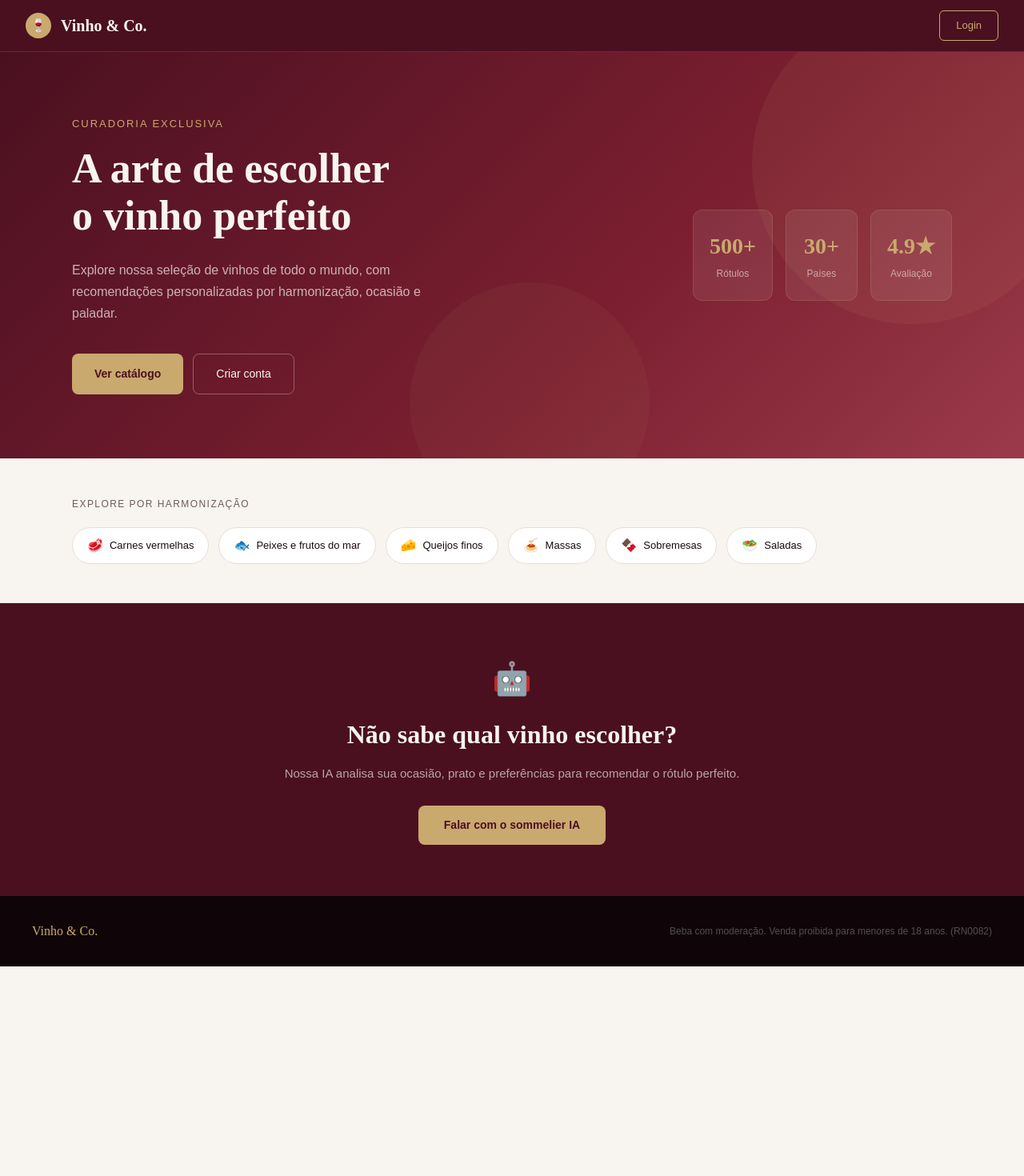
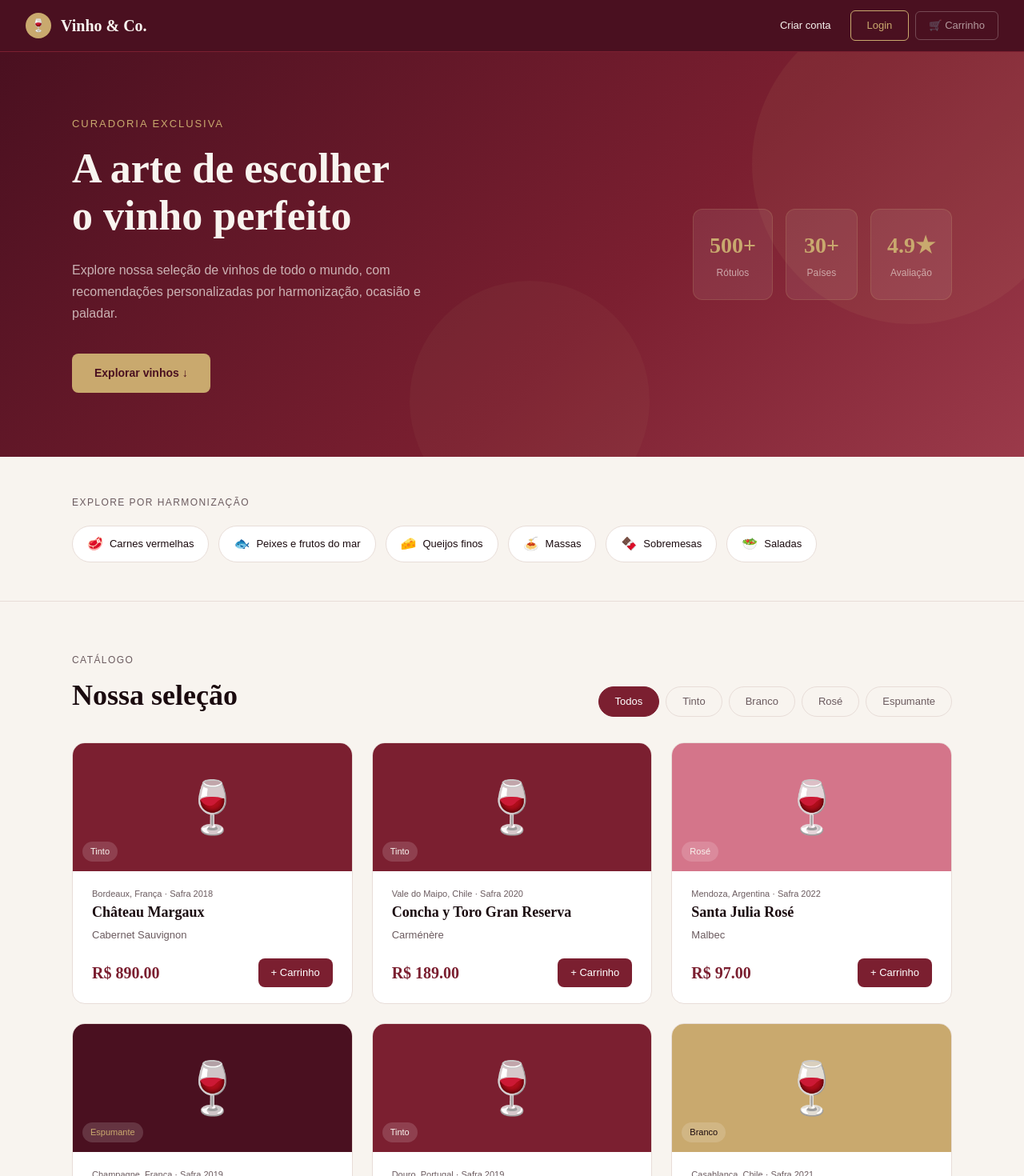
Before and after one commit to TiagoPazzini/ecommerce-vinhos-frontend, a React (Vite) app: page / in a window 1280 px wide. Shown: the top 1470 px of the page at 80% size. Before the commit the page ends 1208 px from the top, so only its background shows below. Built offline with nearby package versions, Linux system fonts and the light colour scheme.

Commit message:
Ajustes no design da navbar. E na lógica de notificação do carrinho

```diff
--- a/src/components/Navbar.jsx
+++ b/src/components/Navbar.jsx
@@ -1,10 +1,12 @@
 import { Link, useLocation, useNavigate } from 'react-router-dom'
 import { useAuth } from '../contexts/AuthContext'
+import { useCatalogoController } from '../controllers/useCatalogoController'
 
 export default function Navbar() {
   const location = useLocation()
   const navigate = useNavigate()
   const { usuario, logout } = useAuth()
+  const { quantidadeTotal } = useCatalogoController()
 
   if (location.pathname === '/login') return null
 
@@ -49,24 +51,121 @@ export default function Navbar() {
 
         {usuario?.perfil === 'cliente' && (
           <>
-            <Link to="/catalogo" style={linkStyle('/catalogo')}>Catálogo</Link>
-            <Link to="/carrinho" style={linkStyle('/carrinho')}>🛒 Carrinho</Link>
+            <button
+              onClick={() => navigate('/carrinho')}
+              style={quantidadeTotal > 0 ? {
+                position: 'relative',
+                background: 'var(--gold)',
+                color: 'var(--wine-dark)',
+                border: 'none',
+                borderRadius: 8,
+                padding: '12px 24px',
+                fontSize: 14,
+                fontWeight: 600,
+                cursor: 'pointer',
+                display: 'flex',
+                alignItems: 'center',
+                gap: 8
+              } : {
+                background: 'transparent',
+                border: '1px solid rgba(248,244,239,0.25)',
+                borderRadius: 6,
+                padding: '7px 16px',
+                color: 'rgba(248,244,239,0.6)',
+                fontSize: 13,
+                cursor: 'pointer',
+                fontFamily: 'DM Sans, sans-serif'
+              }}>
+              🛒 Carrinho
+              {quantidadeTotal > 0 && (
+                <span style={{
+                  position: 'absolute',
+                  top: -8,
+                  right: -8,
+                  background: '#DC2626',
+                  color: '#fff',
+                  borderRadius: '50%',
+                  width: 24,
+                  height: 24,
+                  display: 'flex',
+                  alignItems: 'center',
+                  justifyContent: 'center',
+                  fontSize: 12,
+                  fontWeight: 700
+                }}>
+                  {quantidadeTotal}
+                </span>
+              )}
+            </button>
             <Link to="/pedidos" style={linkStyle('/pedidos')}>Meus pedidos</Link>
           </>
         )}
 
         {!usuario && (
-          <>
-
+          <div style={{ display: 'flex', alignItems: 'center', gap: 8, marginLeft: 16 }}>
+            <Link to="/cadastro" style={{
+              padding: '8px 16px', color: 'var(--cream)', fontSize: 13,
+              fontWeight: 500, textDecoration: 'none', transition: 'all 0.2s'
+            }}>
+              Criar conta
+            </Link>
             <Link to="/login" style={{
-              marginLeft: 8, padding: '8px 20px',
-              border: '1px solid var(--gold)', borderRadius: 6,
+              padding: '8px 20px', border: '1px solid var(--gold)', borderRadius: 6,
               color: 'var(--gold)', fontSize: 13, fontWeight: 500,
-              textDecoration: 'none'
-            }}>
+              textDecoration: 'none', transition: 'all 0.2s'
+            }}
+              onMouseOver={e => { e.target.style.background = 'var(--gold)'; e.target.style.color = 'var(--wine-dark)' }}
+              onMouseOut={e => { e.target.style.background = 'transparent'; e.target.style.color = 'var(--gold)' }}>
               Login
             </Link>
-          </>
+            <button
+              onClick={() => navigate('/carrinho')}
+              style={quantidadeTotal > 0 ? {
+                position: 'relative',
+                background: 'var(--gold)',
+                color: 'var(--wine-dark)',
+                border: 'none',
+                borderRadius: 8,
+                padding: '12px 24px',
+                fontSize: 14,
+                fontWeight: 600,
+                cursor: 'pointer',
+                display: 'flex',
+                alignItems: 'center',
+                gap: 8
+              } : {
+                background: 'transparent',
+                border: '1px solid rgba(248,244,239,0.25)',
+                borderRadius: 6,
+                padding: '7px 16px',
+                color: 'rgba(248,244,239,0.6)',
+                fontSize: 13,
+                cursor: 'pointer',
+                fontFamily: 'DM Sans, sans-serif'
+              }}>
+              🛒 Carrinho
+              {quantidadeTotal > 0 && (
+                <span style={{
+                  position: 'absolute',
+                  top: -8,
+                  right: -8,
+                  background: '#DC2626',
+                  color: '#fff',
+                  borderRadius: '50%',
+                  width: 24,
+                  height: 24,
+                  display: 'flex',
+                  alignItems: 'center',
+                  justifyContent: 'center',
+                  fontSize: 12,
+                  fontWeight: 700
+                }}>
+                  {quantidadeTotal}
+                </span>
+              )}
+            </button>
+
+          </div>
         )}
 
         {usuario && (
--- a/src/models/CarrinhoModel.js
+++ b/src/models/CarrinhoModel.js
@@ -10,7 +10,7 @@ export class CarrinhoModel {
 
     static aumentarQuantidade(carrinho, produtoId){
         return carrinho.map(item =>
-            item.produtoId === produtoId
+            item.produto.id === produtoId
                 ? {...item, quantidade: item.quantidade + 1}
                 : item
         )
--- a/src/pages/Carrinho.jsx
+++ b/src/pages/Carrinho.jsx
@@ -65,7 +65,7 @@ export default function Carrinho() {
               Adicione vinhos ao seu carrinho para continuar
             </p>
             <button
-              onClick={() => navigate('/catalogo')}
+              onClick={() => navigate('/')}
               style={{
                 background: 'var(--wine)',
                 color: '#fff',
@@ -245,7 +245,7 @@ export default function Carrinho() {
 
               {/* Botão continuar comprando */}
               <button
-                onClick={() => navigate('/catalogo')}
+                onClick={() => navigate('/')}
                 style={{
                   background: 'transparent',
                   border: '1px solid var(--border)',
--- a/src/pages/Home.jsx
+++ b/src/pages/Home.jsx
@@ -1,4 +1,5 @@
-import { useNavigate } from 'react-router-dom'
+// src/pages/Home.jsx
+import { useCatalogoController } from '../controllers/useCatalogoController'
 
 const harmonizacoes = [
   { icone: '🥩', label: 'Carnes vermelhas' },
@@ -9,8 +10,19 @@ const harmonizacoes = [
   { icone: '🥗', label: 'Saladas' },
 ]
 
+const tipoCor = {
+  'Tinto': { bg: '#7B1F30', text: '#F8F4EF' },
+  'Branco': { bg: '#C9A96E', text: '#1A0A0E' },
+  'Rosé': { bg: '#D4758A', text: '#F8F4EF' },
+  'Espumante': { bg: '#4A1020', text: '#C9A96E' },
+}
+
 export default function Home() {
-  const navigate = useNavigate()
+  const {
+    filtroTipo, setFiltroTipo,
+    vinhosFiltrados,
+    adicionarAoCarrinho, navigate
+  } = useCatalogoController()
 
   return (
     <div style={{ background: 'var(--cream)', minHeight: '100vh' }}>
@@ -21,14 +33,12 @@ export default function Home() {
         padding: '80px 40px', position: 'relative', overflow: 'hidden'
       }}>
         <div style={{
-          position: 'absolute', top: -60, right: -60,
-          width: 400, height: 400, borderRadius: '50%',
-          background: 'rgba(201,169,110,0.08)',
+          position: 'absolute', top: -60, right: -60, width: 400, height: 400,
+          borderRadius: '50%', background: 'rgba(201,169,110,0.08)',
         }} />
         <div style={{
-          position: 'absolute', bottom: -80, left: '40%',
-          width: 300, height: 300, borderRadius: '50%',
-          background: 'rgba(201,169,110,0.05)',
+          position: 'absolute', bottom: -80, left: '40%', width: 300, height: 300,
+          borderRadius: '50%', background: 'rgba(201,169,110,0.05)',
         }} />
 
         <div style={{ maxWidth: 1100, margin: '0 auto', display: 'flex', alignItems: 'center', justifyContent: 'space-between', gap: 40 }}>
@@ -36,36 +46,21 @@ export default function Home() {
             <p style={{ color: 'var(--gold)', fontSize: 13, fontWeight: 500, letterSpacing: '0.15em', textTransform: 'uppercase', marginBottom: 16 }}>
               Curadoria exclusiva
             </p>
-            <h1 style={{
-              fontFamily: 'Playfair Display, serif',
-              color: 'var(--cream)', fontSize: 52, fontWeight: 700,
-              lineHeight: 1.15, marginBottom: 24
-            }}>
+            <h1 style={{ fontFamily: 'Playfair Display, serif', color: 'var(--cream)', fontSize: 52, fontWeight: 700, lineHeight: 1.15, marginBottom: 24 }}>
               A arte de escolher<br />o vinho perfeito
             </h1>
             <p style={{ color: 'rgba(248,244,239,0.7)', fontSize: 16, lineHeight: 1.7, marginBottom: 36, maxWidth: 460 }}>
               Explore nossa seleção de vinhos de todo o mundo, com recomendações personalizadas por harmonização, ocasião e paladar.
             </p>
-            <div style={{ display: 'flex', gap: 12 }}>
             <button
-                onClick={() => navigate('/catalogo')}
+              onClick={() => document.getElementById('vitrine').scrollIntoView({ behavior: 'smooth' })}
               style={{
                 background: 'var(--gold)', color: 'var(--wine-dark)',
                 border: 'none', borderRadius: 8, padding: '14px 28px',
                 fontSize: 14, fontWeight: 600, cursor: 'pointer'
               }}>
-                Ver catálogo
+              Explorar vinhos ↓
             </button>
-              <button
-                onClick={() => navigate('/cadastro')}
-                style={{
-                  background: 'transparent', color: 'var(--cream)',
-                  border: '1px solid rgba(248,244,239,0.3)', borderRadius: 8,
-                  padding: '14px 28px', fontSize: 14, fontWeight: 500, cursor: 'pointer'
-                }}>
-                Criar conta
-              </button>
-            </div>
           </div>
 
           <div style={{ display: 'flex', gap: 16, flexShrink: 0 }}>
@@ -94,12 +89,14 @@ export default function Home() {
           </p>
           <div style={{ display: 'flex', gap: 12, flexWrap: 'wrap' }}>
             {harmonizacoes.map(({ icone, label }) => (
-              <button key={label} onClick={() => navigate('/catalogo')} style={{
+              <button key={label}
+                onClick={() => document.getElementById('vitrine').scrollIntoView({ behavior: 'smooth' })}
+                style={{
                 display: 'flex', alignItems: 'center', gap: 8,
                 background: '#fff', border: '1px solid var(--border)',
                 borderRadius: 40, padding: '10px 18px',
                 fontSize: 13, color: 'var(--text)', cursor: 'pointer',
-                fontFamily: 'DM Sans, sans-serif', fontWeight: 400,
+                fontFamily: 'DM Sans, sans-serif', transition: 'all 0.2s'
               }}
                 onMouseOver={e => { e.currentTarget.style.borderColor = 'var(--wine)'; e.currentTarget.style.color = 'var(--wine)' }}
                 onMouseOut={e => { e.currentTarget.style.borderColor = 'var(--border)'; e.currentTarget.style.color = 'var(--text)' }}>
@@ -111,14 +108,100 @@ export default function Home() {
         </div>
       </section>
 
+      {/* VITRINE / CATÁLOGO REAL INTEGRAD0 */}
+      <section id="vitrine" style={{ padding: '64px 40px' }}>
+        <div style={{ maxWidth: 1100, margin: '0 auto' }}>
+
+          <div style={{ display: 'flex', alignItems: 'flex-end', justifyContent: 'space-between', marginBottom: 32, flexWrap: 'wrap', gap: 16 }}>
+            <div>
+              <p style={{ color: 'var(--muted)', fontSize: 12, fontWeight: 500, letterSpacing: '0.12em', textTransform: 'uppercase', marginBottom: 8 }}>
+                Catálogo
+              </p>
+              <h2 style={{ fontFamily: 'Playfair Display, serif', fontSize: 36, fontWeight: 600, margin: 0 }}>
+                Nossa seleção
+              </h2>
+            </div>
+
+            {/* Filtros da arquitetura MVC conectados na Home */}
+            <div style={{ display: 'flex', gap: 8, flexWrap: 'wrap' }}>
+              {['Todos', 'Tinto', 'Branco', 'Rosé', 'Espumante'].map(tipo => (
+                <button
+                  key={tipo}
+                  onClick={() => setFiltroTipo(tipo)}
+                  style={{
+                    background: filtroTipo === tipo ? 'var(--wine)' : 'transparent',
+                    color: filtroTipo === tipo ? '#fff' : 'var(--muted)',
+                    border: filtroTipo === tipo ? '1px solid var(--wine)' : '1px solid var(--border)',
+                    borderRadius: 20, padding: '8px 20px', fontSize: 13, fontWeight: 500,
+                    cursor: 'pointer', transition: 'all 0.2s'
+                  }}>
+                  {tipo}
+                </button>
+              ))}
+            </div>
+          </div>
+
+          <div style={{ display: 'grid', gridTemplateColumns: 'repeat(auto-fill, minmax(280px, 1fr))', gap: 24 }}>
+            {vinhosFiltrados.map(vinho => (
+              <div key={vinho.id} style={{
+                background: '#fff', borderRadius: 16, border: '1px solid var(--border)',
+                overflow: 'hidden', transition: 'all 0.2s', cursor: 'pointer'
+              }}
+                onMouseOver={e => { e.currentTarget.style.boxShadow = '0 8px 32px rgba(123,31,48,0.12)'; e.currentTarget.style.transform = 'translateY(-2px)' }}
+                onMouseOut={e => { e.currentTarget.style.boxShadow = 'none'; e.currentTarget.style.transform = 'none' }}>
+
+                <div style={{
+                  background: tipoCor[vinho.tipo]?.bg || 'var(--wine)',
+                  padding: '32px 24px', position: 'relative',
+                  display: 'flex', alignItems: 'center', justifyContent: 'center'
+                }}>
+                  <span style={{ fontSize: 64 }}>🍷</span>
+                  <span style={{
+                    position: 'absolute', bottom: 12, left: 12,
+                    background: 'rgba(255,255,255,0.15)', color: tipoCor[vinho.tipo]?.text || '#fff',
+                    fontSize: 11, fontWeight: 500, padding: '4px 10px', borderRadius: 20
+                  }}>
+                    {vinho.tipo}
+                  </span>
+                </div>
+
+                <div style={{ padding: '20px 24px' }}>
+                  <p style={{ color: 'var(--muted)', fontSize: 11, marginBottom: 4 }}>{vinho.regiao} · Safra {vinho.safra}</p>
+                  <h3 style={{ fontFamily: 'Playfair Display, serif', fontSize: 18, fontWeight: 600, margin: '0 0 6px', lineHeight: 1.3 }}>
+                    {vinho.nome}
+                  </h3>
+                  <p style={{ color: 'var(--muted)', fontSize: 13, marginBottom: 20 }}>{vinho.uva}</p>
+
+                  <div style={{ display: 'flex', alignItems: 'center', justifyContent: 'space-between' }}>
+                    <span style={{ fontFamily: 'Playfair Display, serif', color: 'var(--wine)', fontSize: 20, fontWeight: 600 }}>
+                      R$ {vinho.preco.toFixed(2)}
+                    </span>
+                    <button
+                      onClick={(e) => { e.stopPropagation(); adicionarAoCarrinho(vinho) }}
+                      style={{
+                      background: 'var(--wine)', color: '#fff', border: 'none', borderRadius: 8,
+                      padding: '8px 16px', fontSize: 13, cursor: 'pointer', fontFamily: 'DM Sans, sans-serif'
+                    }}>
+                      + Carrinho
+                    </button>
+                  </div>
+                </div>
+              </div>
+            ))}
+          </div>
+          {vinhosFiltrados.length === 0 && (
+            <div style={{ textAlign: 'center', padding: '60px 20px', color: 'var(--muted)' }}>
+              <p style={{ fontSize: 16 }}>Nenhum vinho encontrado para este filtro.</p>
+            </div>
+          )}
+        </div>
+      </section>
+
       {/* BANNER CHATBOT */}
       <section style={{ background: 'var(--wine-dark)', padding: '64px 40px', textAlign: 'center' }}>
         <div style={{ maxWidth: 600, margin: '0 auto' }}>
           <span style={{ fontSize: 40 }}>🤖</span>
-          <h2 style={{
-            fontFamily: 'Playfair Display, serif', color: 'var(--cream)',
-            fontSize: 32, fontWeight: 600, margin: '16px 0 12px'
-          }}>
+          <h2 style={{ fontFamily: 'Playfair Display, serif', color: 'var(--cream)', fontSize: 32, fontWeight: 600, margin: '16px 0 12px' }}>
             Não sabe qual vinho escolher?
           </h2>
           <p style={{ color: 'rgba(248,244,239,0.65)', fontSize: 15, lineHeight: 1.7, marginBottom: 28 }}>
@@ -146,7 +229,6 @@ export default function Home() {
           Beba com moderação. Venda proibida para menores de 18 anos. (RN0082)
         </p>
       </footer>
-
     </div>
   )
 }
```
Lines whose indentation alone changed are shown as unchanged.
